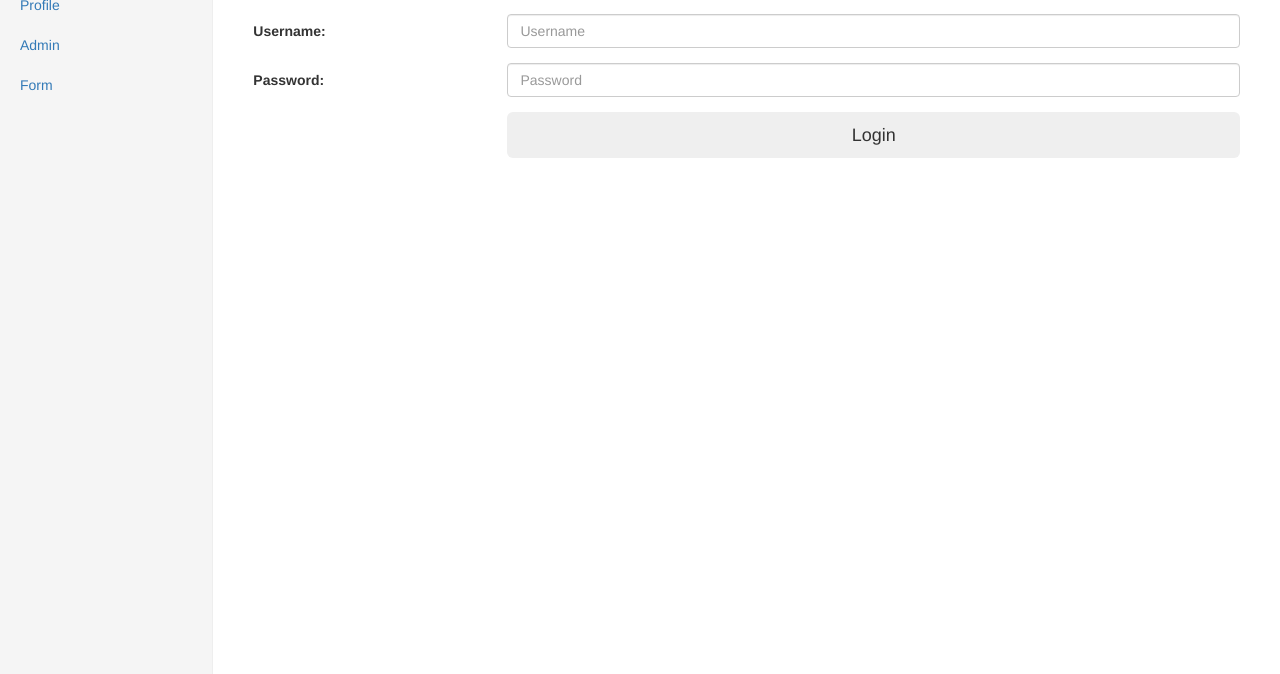
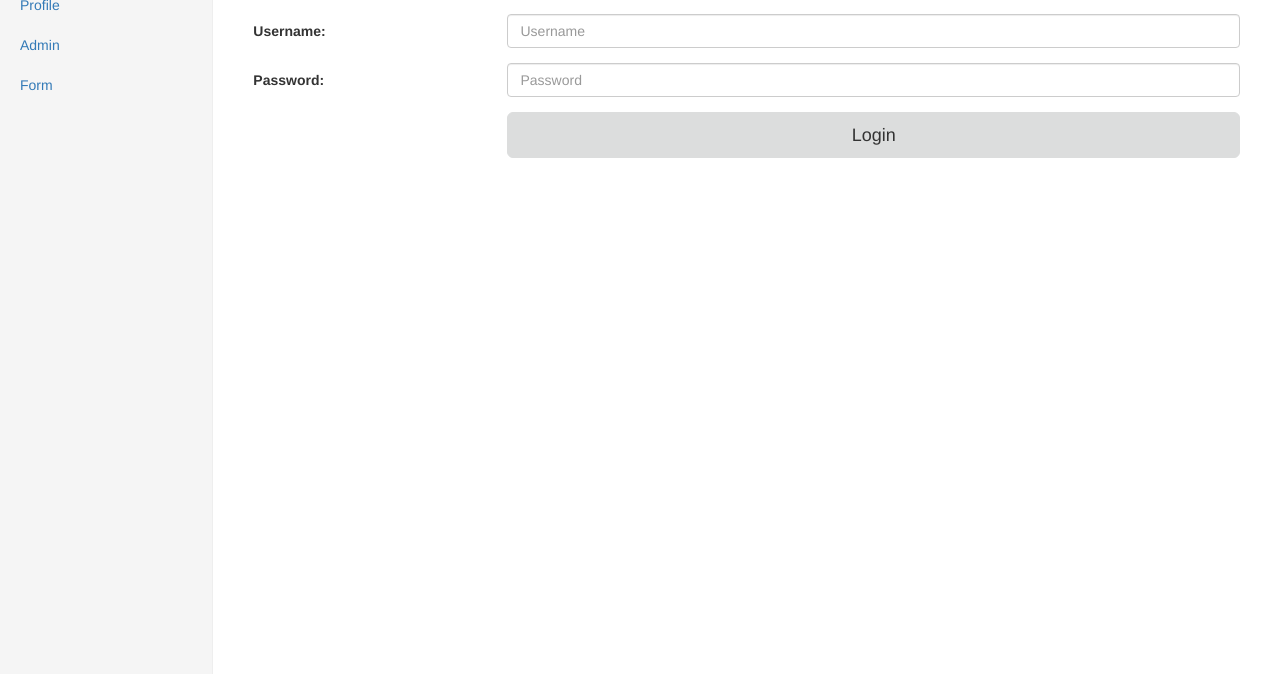
Before and after one commit to Eragon29692/WebDevSpring2016, a website: page public/TestingDir/loginForm.html in a window 1280 px wide. Shown: the part 126-800 px from the top of the page. Drawn offline with nearby package versions, Linux system fonts and the light colour scheme.

Commit message:
adding css style for herf button

```diff
--- a/public/TestingDir/ccs/style.css
+++ b/public/TestingDir/ccs/style.css
@@ -1,3 +1,13 @@
 .form-horizontal .control-label {
     text-align: left;
 }
+.btn-secondary          {
+	color: #333333;
+	background-color: #DCDDDD;
+	border-color: #DCDDDD;
+}
+.btn-secondary:hover, .btn-secondary:focus, .btn-secondary:active, .btn-secondary.active, .open .dropdown-toggle.btn-secondary {
+	color: #333333;
+	background-color: #DCDDDD;
+	border-color: #DCDDDD;
+}
```
